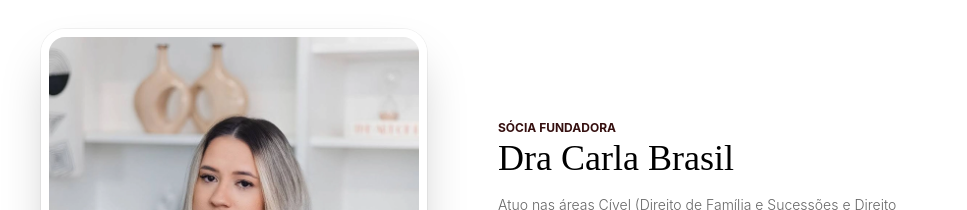
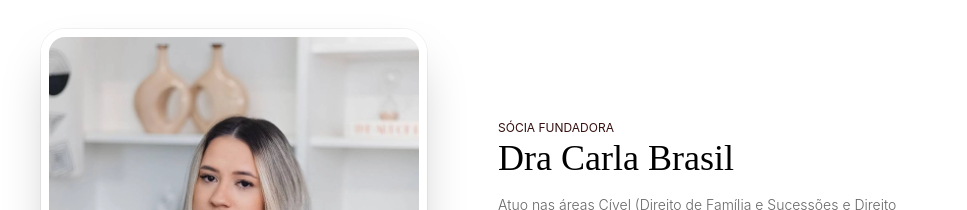
Before and after one commit to Paper-Street-Softwares/SOP-Brasil-Matos, a React (Vite) app: page /#home in a window 1280 px wide. Shown: the part 3040-3250 px from the top of the page, without its empty margins (156-1123 px from the left). Built offline with nearby package versions, Linux system fonts and the light colour scheme.

Commit message:
fix: Ajuste

```diff
--- a/src/components/sections/TeamSection.jsx
+++ b/src/components/sections/TeamSection.jsx
@@ -99,7 +99,7 @@ function TeamSectionNew({ ButtonModal, colorMode }) {
               >
                 <div className="max-w-[450px]">
                   <span
-                    className={`font-secondFont text-paragraph2 uppercase font-bold font-secondFont text-paragraph2 uppercase font-bold ${textDestaque}`}
+                    className={`font-secondFont text-paragraph2 uppercase ${textDestaque}`}
                   >
                     {content.texts.team.cards.card1.title}
                   </span>
```
